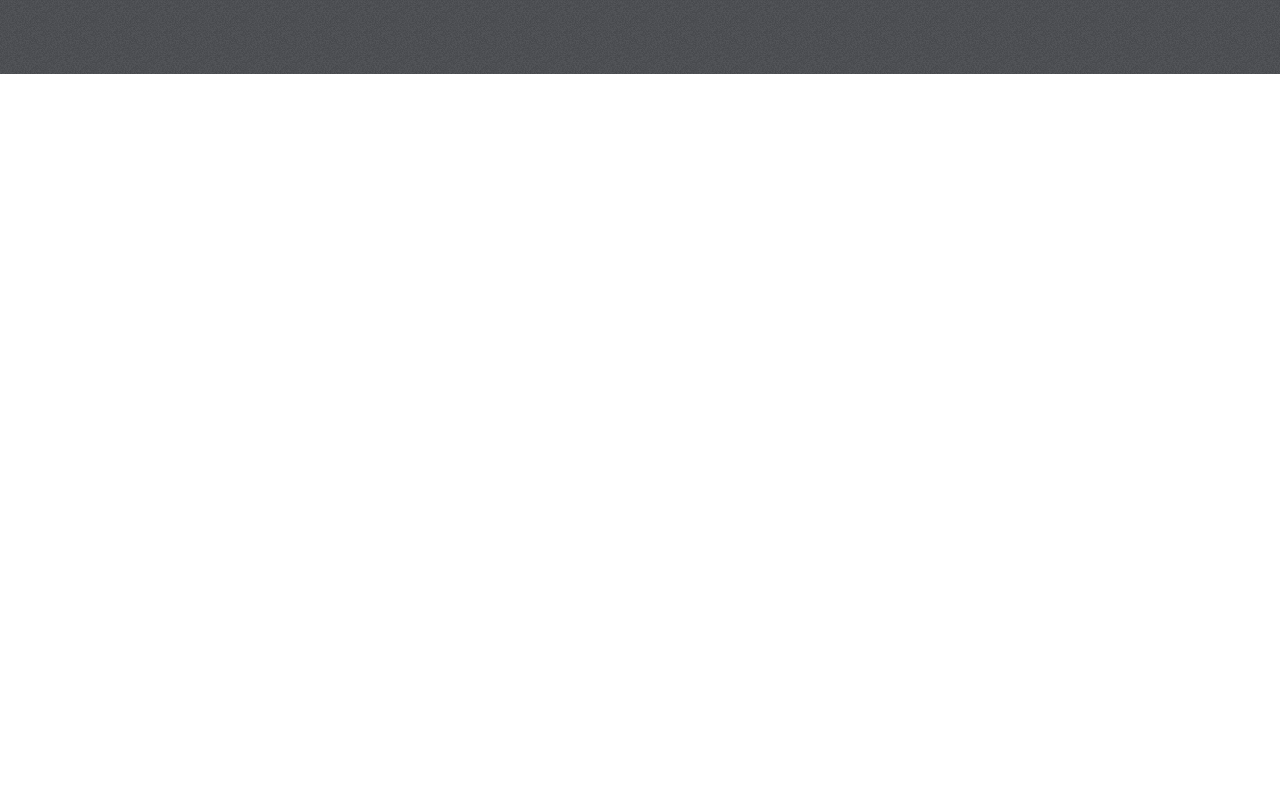
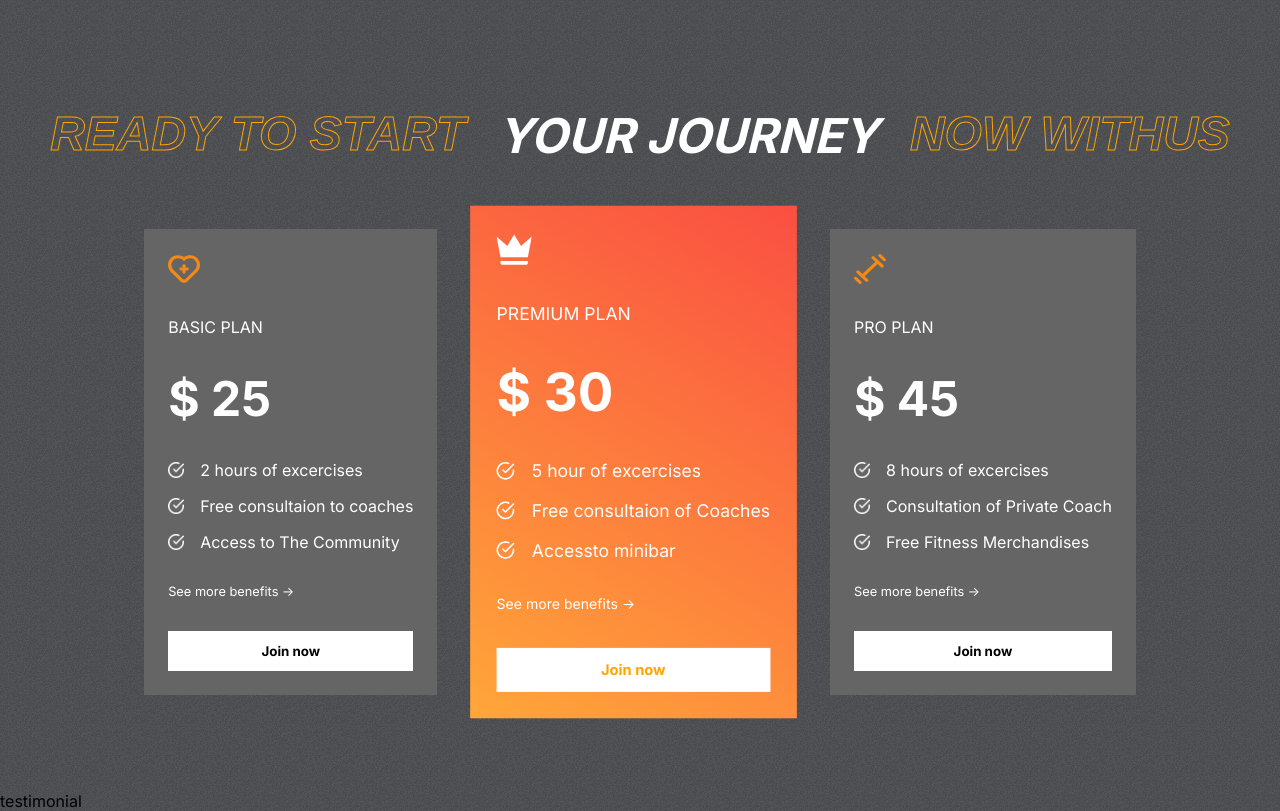
Before and after one commit to Moballigh5225/Gymwebsite, a React (Create React App) app: page / in a window 1280 px wide. Shown: the part 1729-2540 px from the top of the page. Before the commit the page ends 1803 px from the top, so only its background shows below. Built offline with nearby package versions, Linux system fonts and the light colour scheme.

Commit message:
plans pushed

```diff
--- a/src/App.js
+++ b/src/App.js
@@ -1,7 +1,9 @@
 import "./App.css";
 import Hero from "./components/Hero/Hero";
+import Plans from "./components/Plans/Plans";
 import Programs from "./components/Programs/Programs";
 import Reasons from "./components/Reasons/Reasons";
+import Testimonial from "./components/Testimonial/Testimonial";
 
 function App() {
   return (
@@ -9,6 +11,8 @@
       <Hero />
       <Programs />
       <Reasons />
+      <Plans />
+      <Testimonial />
     </div>
   );
 }
--- /dev/null
+++ b/src/components/Plans/Plans.jsx
@@ -0,0 +1,42 @@
+import React from "react";
+import { plansData } from "../../data/plansData";
+import "./plans.css";
+import whiteTick from "../../assets/whiteTick.png";
+
+const Plans = () => {
+  return (
+    <div className="plans-container">
+      <div className="programs-header" style={{ gap: "2rem" }}>
+        <span className="stroke-text">READY TO START</span>
+        <span>YOUR JOURNEY</span>
+        <span className="stroke-text">NOW WITHUS</span>
+      </div>
+      {/* plans card */}
+      <div className="plans">
+        {plansData.map((plan, i) => (
+          <div className="plan" key={i}>
+            {plan.icon}
+            <span>{plan.name}</span>
+            <span>$ {plan.price}</span>
+
+            <div className="features">
+              {plan.features.map((feature, i) => (
+                <div className="feature">
+                  <img src={whiteTick} alt="" />
+                  <span key={i}>{feature}</span>
+                </div>
+              ))}
+            </div>
+
+            <div>
+              <span>See more benefits -></span>
+            </div>
+            <button className="btn">Join now</button>
+          </div>
+        ))}
+      </div>
+    </div>
+  );
+};
+
+export default Plans;
--- /dev/null
+++ b/src/components/Plans/plans.css
@@ -0,0 +1,63 @@
+.plans-container {
+  margin-top: -4rem;
+  padding: 0 2rem;
+  display: flex;
+  flex-direction: column;
+  gap: 4rem;
+  position: relative;
+}
+
+.plans {
+  display: flex;
+  align-items: center;
+  justify-content: center;
+  gap: 3rem;
+}
+.plan {
+  display: flex;
+  flex-direction: column;
+  background: var(--caloryCard);
+  color: white;
+  gap: 2rem;
+  padding: 1.5rem;
+}
+.plan:nth-child(2) {
+  background: var(--planCard);
+  transform: scale(1.1);
+}
+
+.plan > svg {
+  fill: var(--orange);
+  width: 2rem;
+  height: 2rem;
+}
+.plan > :nth-child(1) {
+  font-size: 1rem;
+  font-weight: bold;
+}
+.plan > :nth-child(3) {
+  font-size: 3rem;
+  font-weight: bold;
+}
+.plan > :nth-child(5) {
+  font-size: 0.8rem;
+}
+.features {
+  display: flex;
+  flex-direction: column;
+  gap: 1rem;
+}
+.feature {
+  display: flex;
+  align-items: center;
+  gap: 1rem;
+}
+.feature > img {
+  width: 1rem;
+}
+.plans > :nth-child(2) > svg {
+  fill: white;
+}
+.plans > :nth-child(2) > button {
+  color: orange;
+}
--- /dev/null
+++ b/src/components/Testimonial/Testimonial.jsx
@@ -0,0 +1,8 @@
+import React from "react";
+import "./testimonial.css";
+
+const testimonial = () => {
+  return <div>testimonial</div>;
+};
+
+export default testimonial;
```
Also changed, not shown: src/components/Testimonial/testimonial.css (added).
